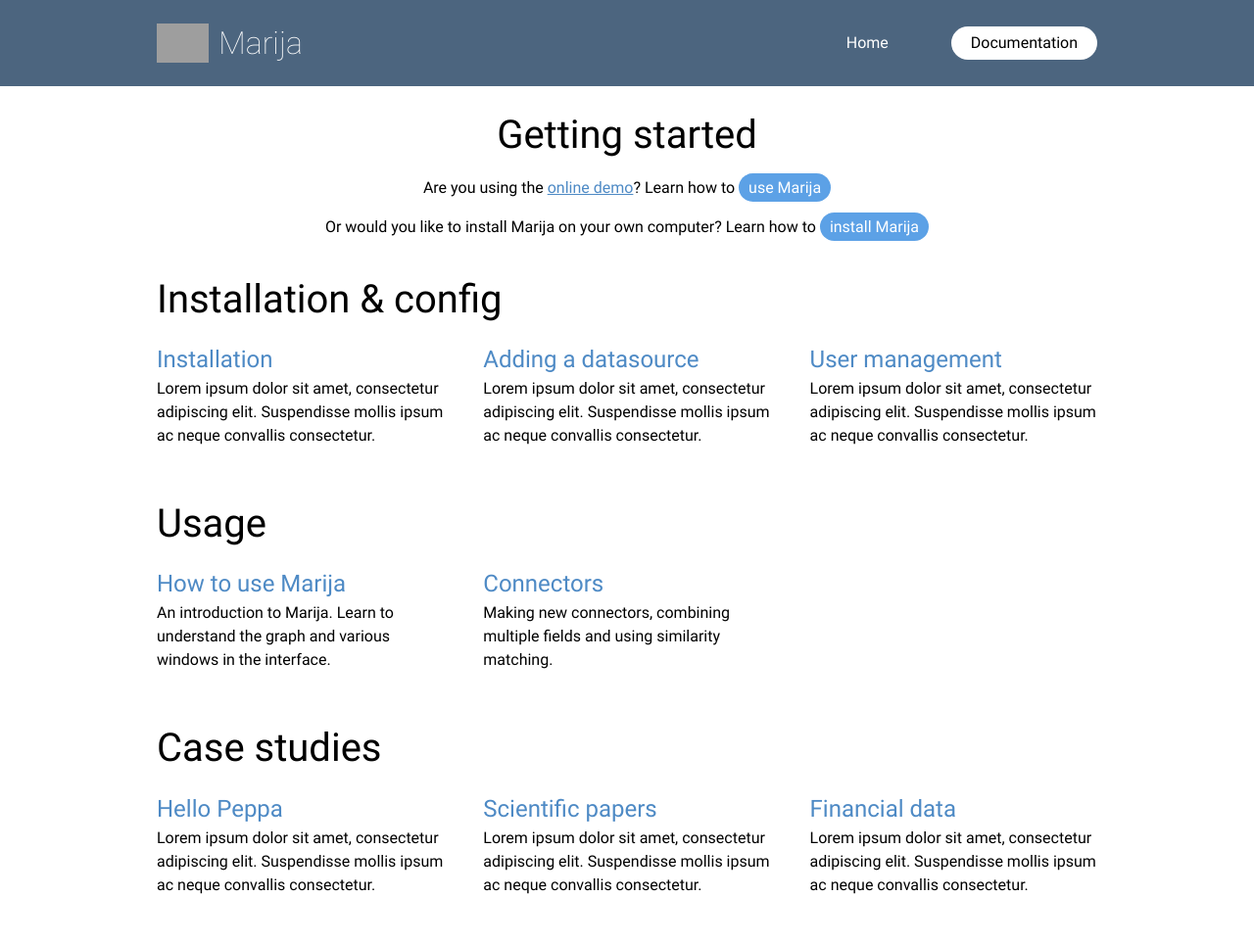
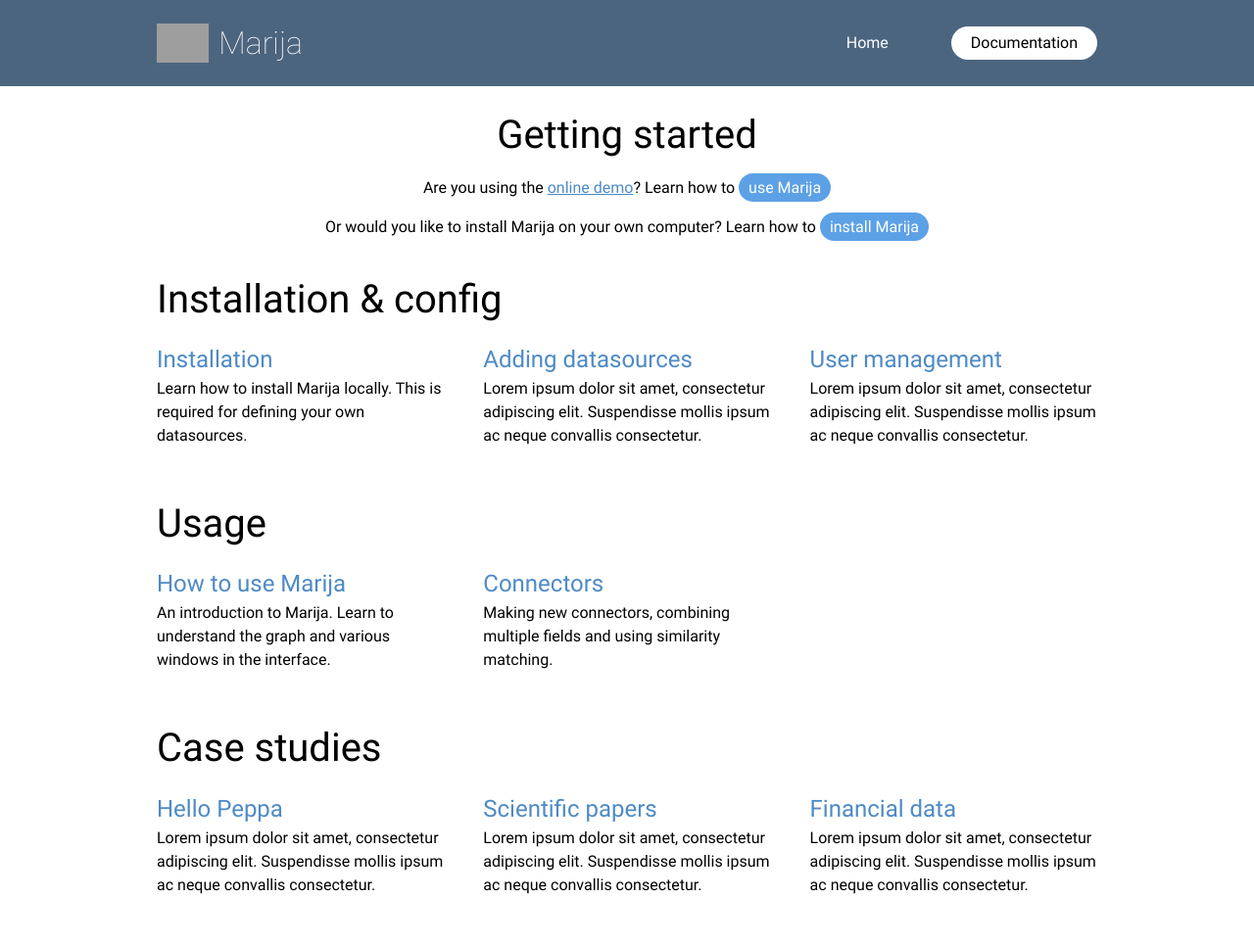
Before and after one commit to marijaio/marija-docs, a Jekyll site: the page built from index.html, in a window 1280 px wide. Shown: the whole page at 98% size. Built offline with Jekyll 4.4.1, drawn with Linux system fonts in a browser that asks for light colours; grey boxes are pictures that could not be loaded.

Commit message:
adding datasources

```diff
--- a/_data/articles.yml
+++ b/_data/articles.yml
@@ -2,9 +2,9 @@
   articles:
   - title: Installation
     link: /installation.html
-    description: Lorem ipsum dolor sit amet, consectetur adipiscing elit. Suspendisse mollis ipsum ac neque convallis consectetur.
-  - title: Adding a datasource
-    link: #
+    description: Learn how to install Marija locally. This is required for defining your own datasources.
+  - title: Adding datasources
+    link: /adding-datasources.html
     description: Lorem ipsum dolor sit amet, consectetur adipiscing elit. Suspendisse mollis ipsum ac neque convallis consectetur.
   - title: User management
     link: #
```
Also changed, not shown: adding-datasources.md (added, +16 -0 lines).
